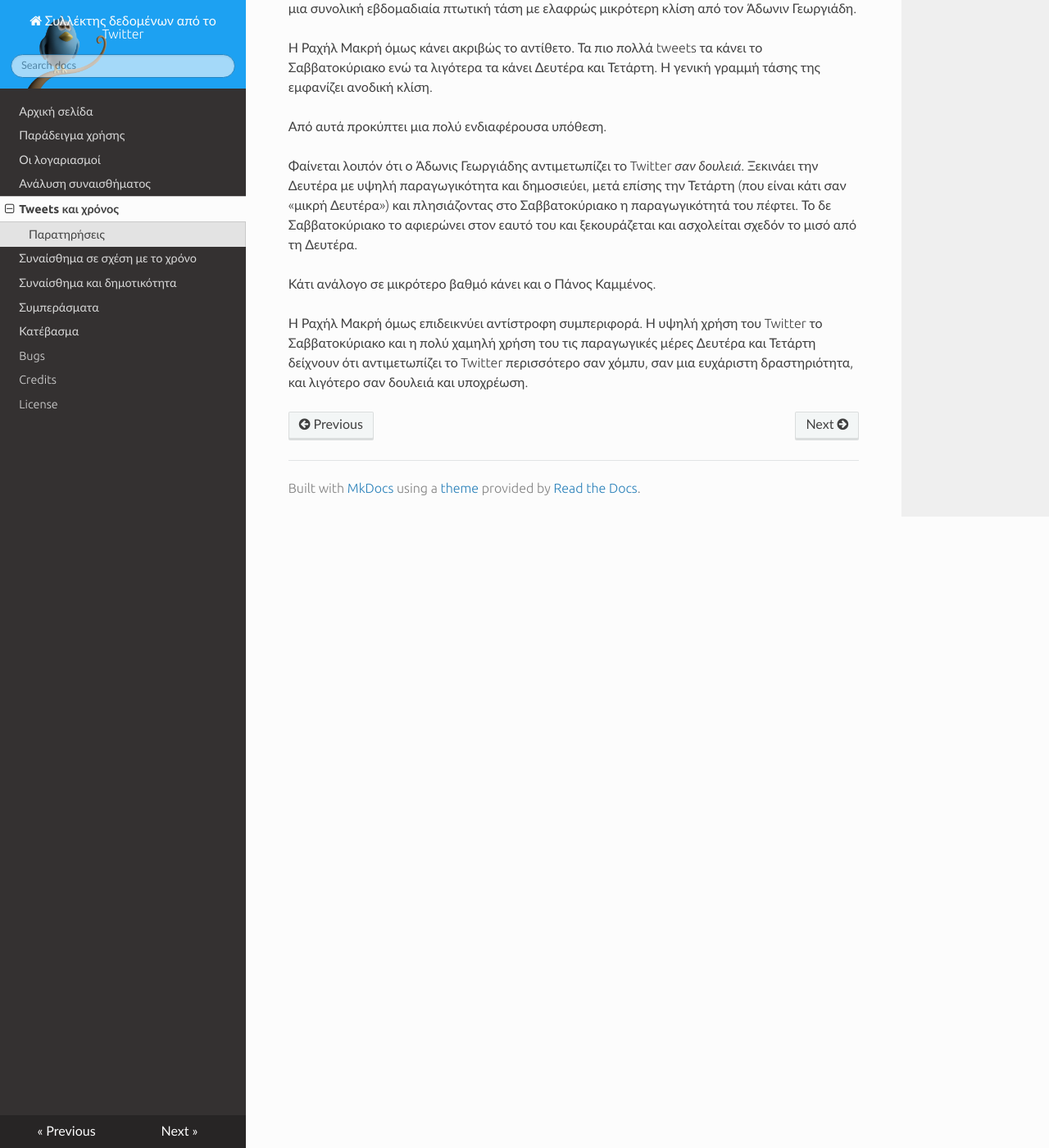
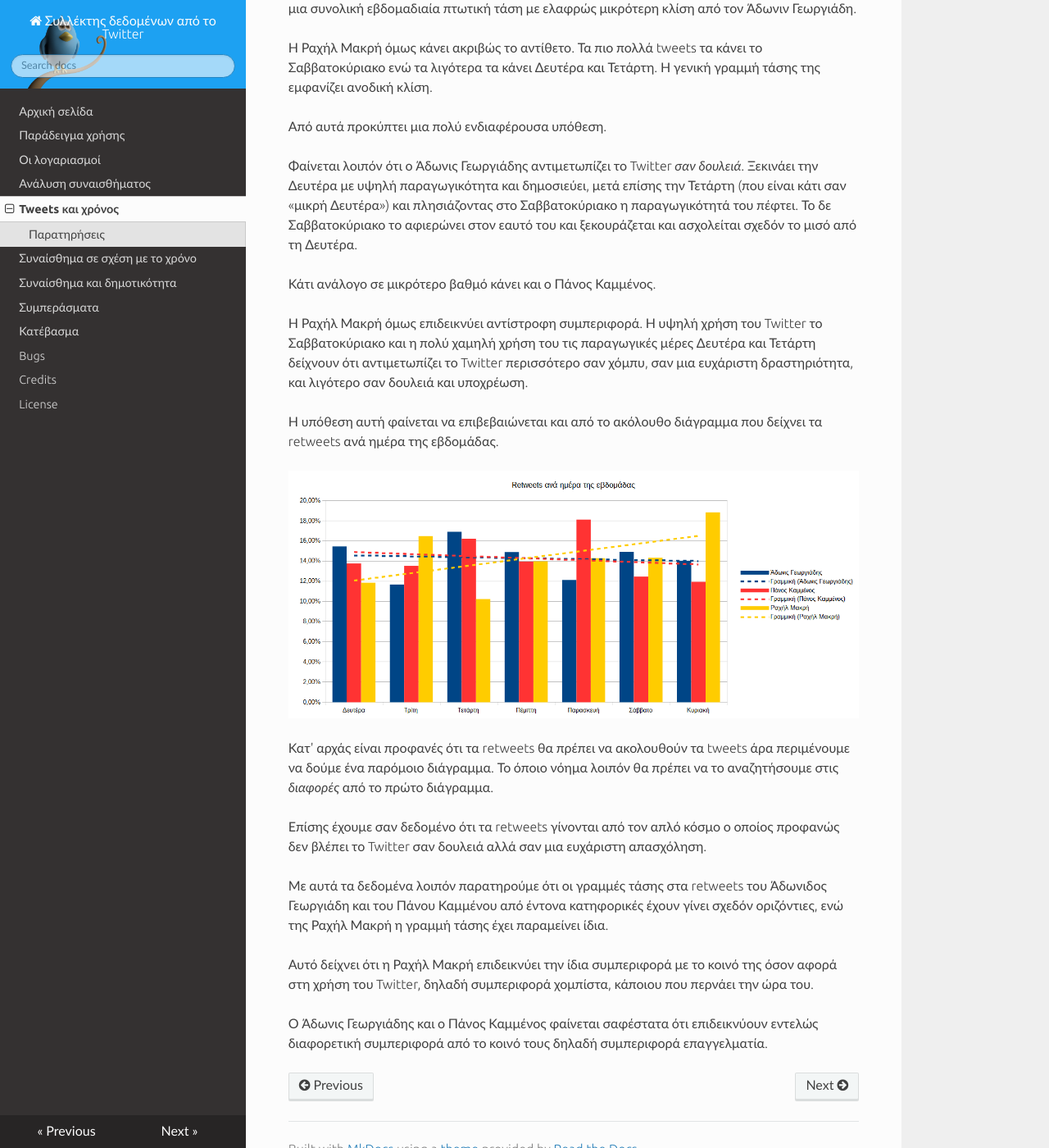
Before and after one commit to Protonotarios/get-tweets, an MkDocs documentation site: the page built from docs/Παράδειγμα/Tweets-και-χρόνος.md, in a window 1280 px wide and 1400 px high, scrolled down 6460 px. Shown: the whole window at 82% size. Built offline with MkDocs 1.6.1, drawn with Linux system fonts in a browser that asks for light colours; nearby versions of some CDN libraries; old or Windows-style settings are respelled for this version of MkDocs.

Commit message:
Προσθήκες

```diff
--- a/docs/Παράδειγμα/Tweets-και-χρόνος.md
+++ b/docs/Παράδειγμα/Tweets-και-χρόνος.md
@@ -186,3 +186,28 @@ tweets τη Δευτέρα και μετά έχει μια πτωτική τάσ
 το Σαββατοκύριακο και η πολύ χαμηλή χρήση του τις παραγωγικές μέρες Δευτέρα και
 Τετάρτη δείχνουν ότι αντιμετωπίζει το Twitter περισσότερο σαν χόμπυ, σαν μια
 ευχάριστη δραστηριότητα, και λιγότερο σαν δουλειά και υποχρέωση.
+
+Η υπόθεση αυτή φαίνεται να επιβεβαιώνεται και από το ακόλουθο διάγραμμα
+που δείχνει τα retweets ανά ημέρα της εβδομάδας.
+
+![διάγραμμα](retweets-ανά-ημέρα-εβδομάδας.png)
+
+Κατ' αρχάς είναι προφανές ότι τα retweets θα πρέπει να  ακολουθούν τα tweets
+άρα περιμένουμε να δούμε ένα παρόμοιο διάγραμμα. Το όποιο νόημα λοιπόν θα πρέπει
+να το αναζητήσουμε στις *διαφορές* από το πρώτο διάγραμμα.
+
+Επίσης έχουμε σαν δεδομένο ότι τα retweets γίνονται από τον απλό κόσμο ο οποίος
+προφανώς δεν βλέπει το Twitter σαν δουλειά αλλά σαν μια ευχάριστη απασχόληση.
+
+Με αυτά τα δεδομένα λοιπόν παρατηρούμε ότι οι γραμμές τάσης στα retweets
+του Άδωνιδος Γεωργιάδη
+και του Πάνου Καμμένου από έντονα κατηφορικές έχουν γίνει σχεδόν οριζόντιες, ενώ
+της Ραχήλ Μακρή η γραμμή τάσης έχει παραμείνει ίδια.
+
+Αυτό δείχνει ότι η Ραχήλ Μακρή επιδεικνύει την ίδια συμπεριφορά με το κοινό της
+όσον αφορά στη χρήση του Twitter, δηλαδή συμπεριφορά χομπίστα, κάποιου που
+περνάει την ώρα του.
+
+Ο Άδωνις Γεωργιάδης και ο Πάνος Καμμένος φαίνεται σαφέστατα ότι επιδεικνύουν
+εντελώς διαφορετική
+συμπεριφορά από το κοινό τους δηλαδή συμπεριφορά επαγγελματία.
```
Also changed, not shown: docs/Παράδειγμα/retweets-ανά-ημέρα-εβδομάδας.png (added).
